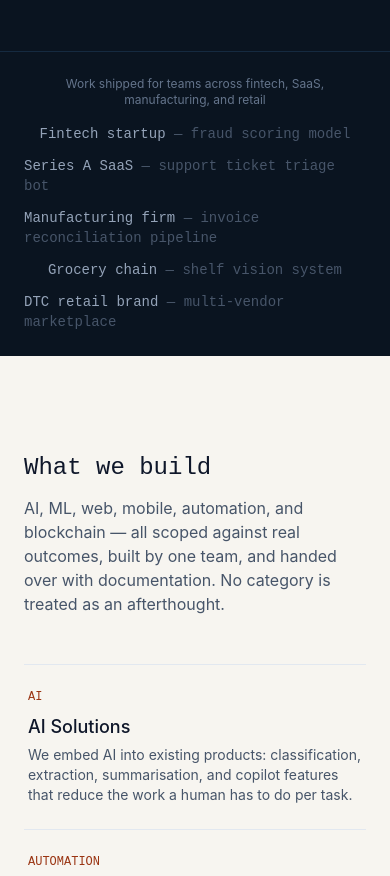
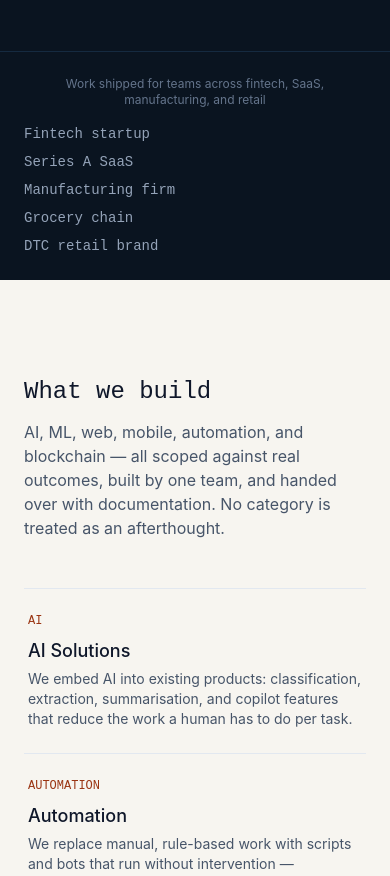
Before and after one commit to lucky007696/FLOWSTATE, a React (Vite) app in the folder client/: page / in a window 390 px wide. Shown: the part 2700-3576 px from the top of the page. Built offline with nearby package versions, Linux system fonts and the light colour scheme; no server answers.

Commit message:
Fix TrustBar mobile layout

```diff
--- a/client/src/components/TrustBar.jsx
+++ b/client/src/components/TrustBar.jsx
@@ -21,11 +21,12 @@ export default function TrustBar() {
         <p className="text-xs text-slate-500 mb-4 text-center sm:text-left">
           Work shipped for teams across fintech, SaaS, manufacturing, and retail
         </p>
-        <div className="flex flex-wrap justify-center sm:justify-start gap-x-10 gap-y-3">
+        {/* Mobile: vertical stack. Desktop: horizontal wrap */}
+        <div className="flex flex-col sm:flex-row sm:flex-wrap sm:gap-x-10 gap-y-2 sm:gap-y-3">
           {TRUST.map((t) => (
-            <span key={t.label} className="font-mono text-sm text-slate-400">
+            <span key={t.label} className="font-mono text-sm text-slate-400 flex items-center gap-1">
               {t.label}
-              <span className="text-slate-600"> — {t.detail}</span>
+              <span className="hidden sm:inline text-slate-600"> — {t.detail}</span>
             </span>
           ))}
         </div>
```
